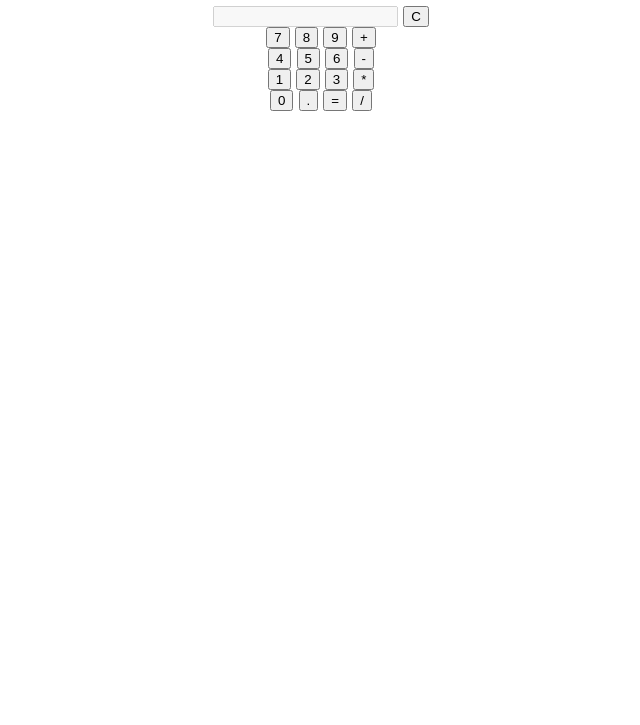
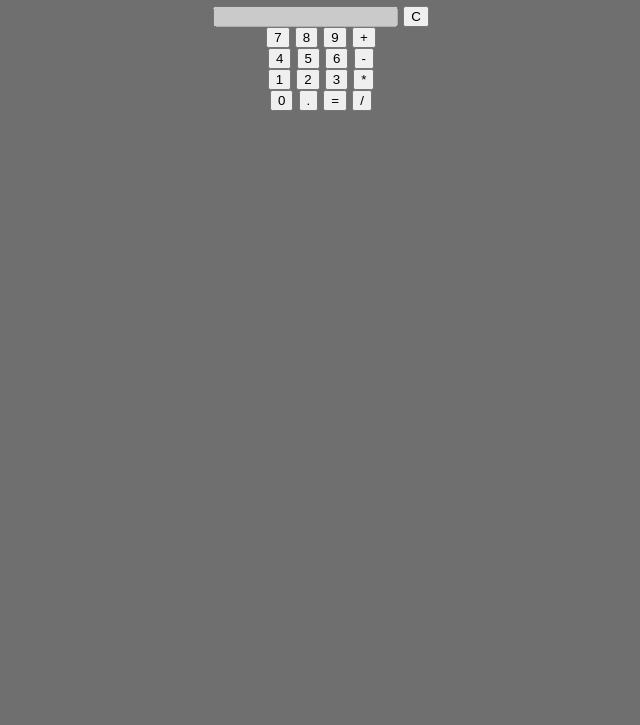
Before and after one commit to MarcosXavier98/Novo-projeto, a plain HTML site: page Index.html in a window 1280 px wide. Shown: the part 75-800 px from the top of the page, without its empty margins (319-959 px from the left). Drawn offline with Linux system fonts and the light colour scheme.

Commit message:
cor fundo

```diff
--- a/style.css
+++ b/style.css
@@ -1,4 +1,6 @@
 body{
     text-align: center;
     font-family: Verdana, Geneva, Tahoma, sans-serif;
+    background-color: rgb(112, 111, 111);
+    color: white;
 }
```
